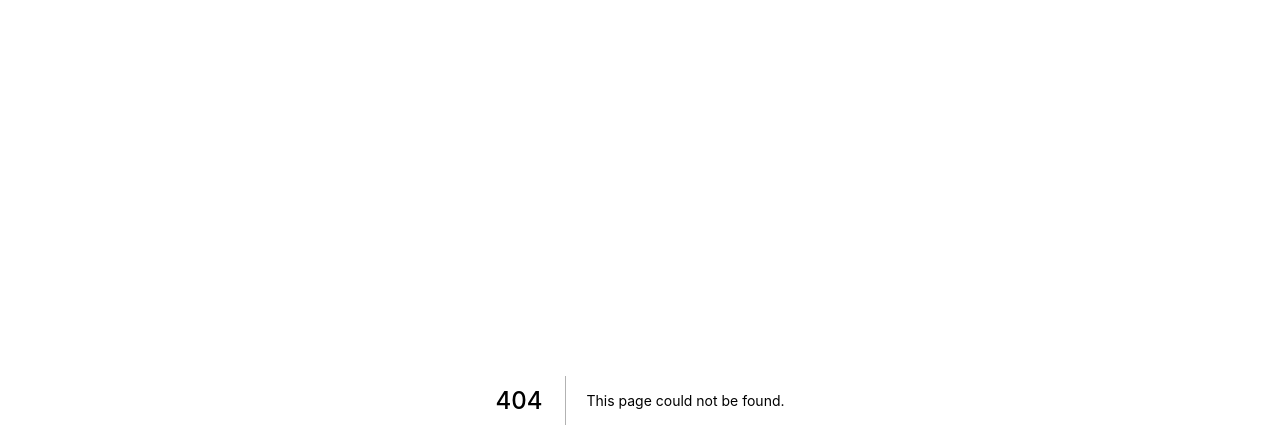
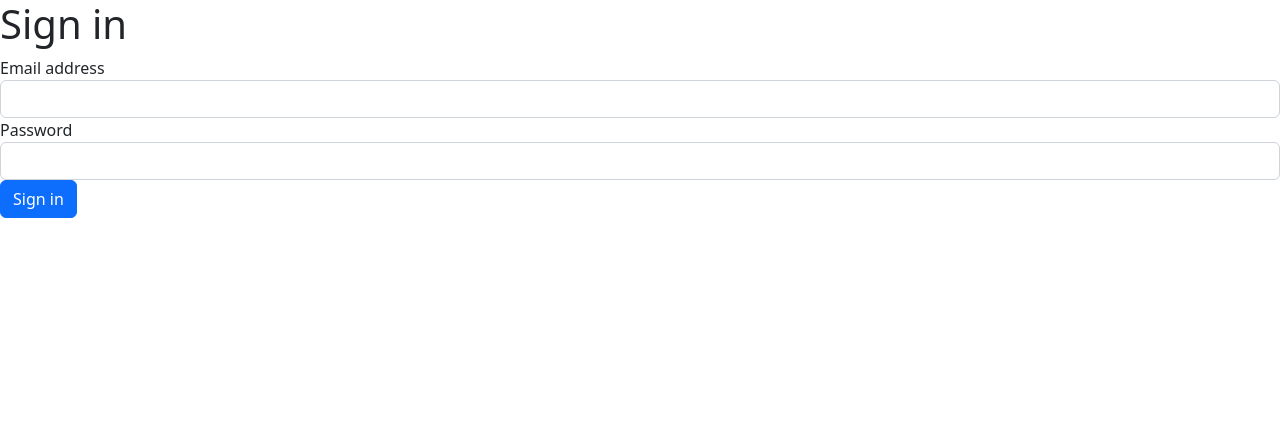
Before and after one commit to prlina01/Ticketing, a Next.js app in the folder client/: page /auth/signin in a window 1280 px wide. Before the commit this address had no page. Shown: the top 448 px of the page. Built offline with nearby package versions, Linux system fonts and the light colour scheme.

Commit message:
feat: Add a login page.

```diff
--- /dev/null
+++ b/client/pages/auth/signin.tsx
@@ -0,0 +1,42 @@
+import type { NextPage } from 'next'
+import {FormEvent, useState} from "react";
+import useRequest from "../../hooks/use-request";
+import Router from "next/router";
+
+const SignIn: NextPage = () => {
+	const [email, setEmail] = useState('')
+	const [password, setPassword] = useState('')
+	const {doRequest, errors} = useRequest({
+		url: '/api/users/signin',
+		method: 'post',
+		body: {
+			email, password
+		},
+		onSuccess: () => Router.push('/')
+	})
+
+	const onSubmit = async (e: FormEvent) => {
+		e.preventDefault()
+
+		await doRequest()
+
+	}
+
+	return (
+		<form onSubmit={onSubmit}>
+			<h1>Sign in</h1>
+			<div className="form-group">
+				<label>Email address</label>
+				<input value={email} onChange={e => setEmail(e.target.value)} className="form-control"/>
+			</div>
+			<div className="form-group">
+				<label>Password</label>
+				<input value={password} onChange={e => setPassword(e.target.value)} type="password" className="form-control"/>
+			</div>
+			{errors}
+			<button className="btn btn-primary">Sign in</button>
+		</form>
+	)
+}
+
+export default SignIn
```
Also changed, not shown: client/pages/index.tsx (+3 -7 lines), 1 other file (tests, documents, lock files or other folders).
